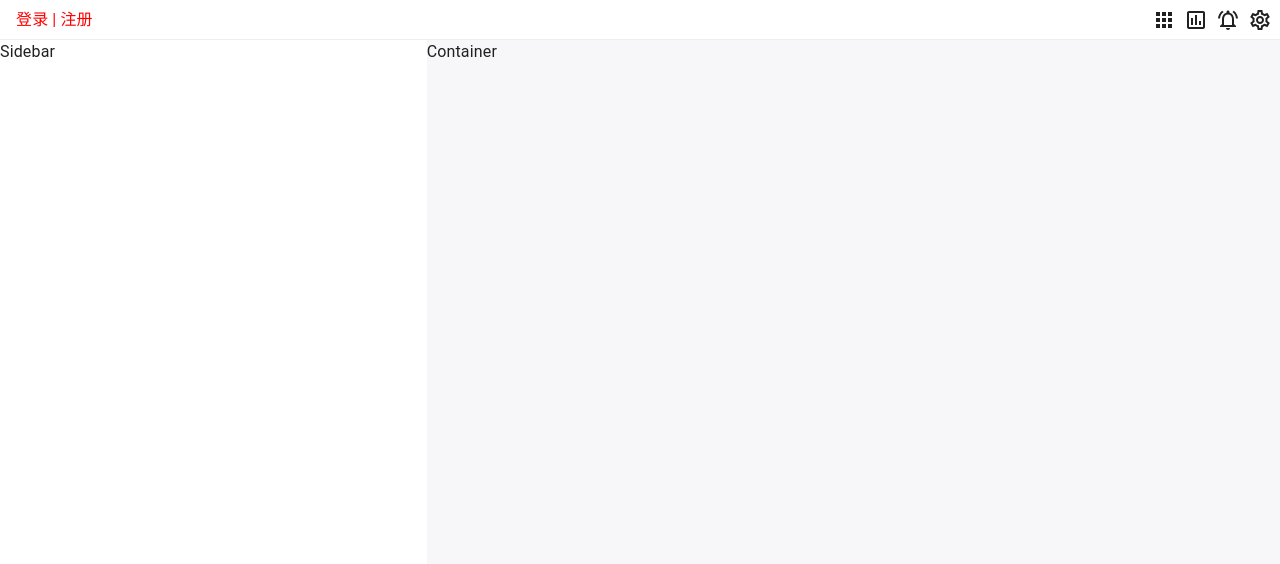
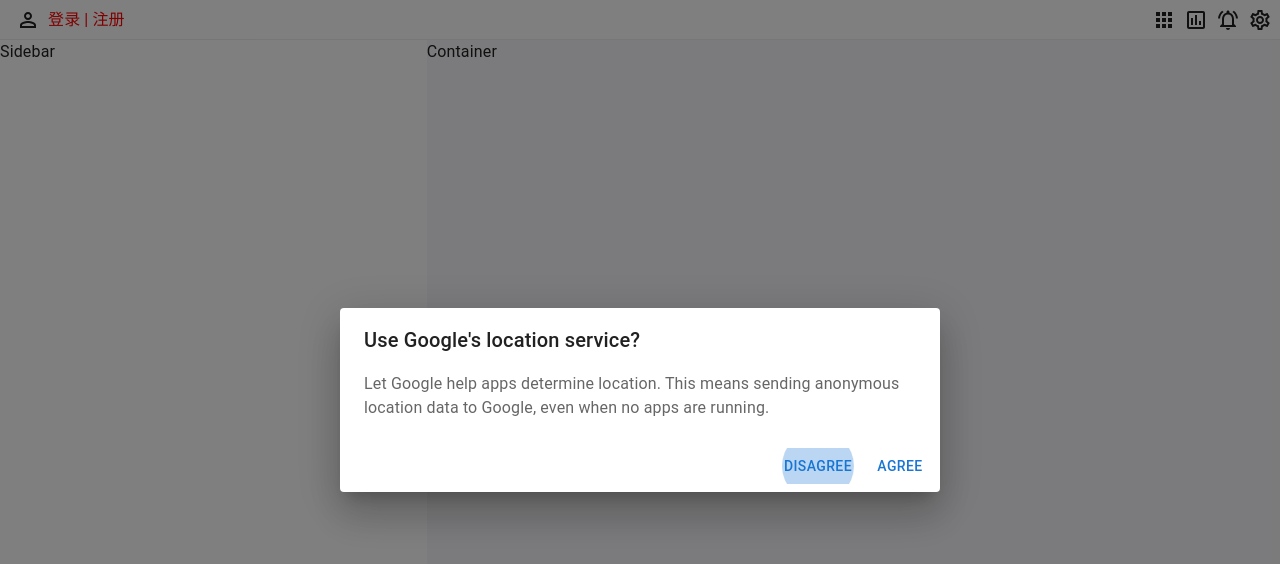
Before and after one commit to ChenHaoJie9527/mini-tomato-list, a React (Vite) app: page / in a window 1280 px wide. Both pictures are taken after a click on the element "登录". Shown: the top 564 px of the page. Built offline with nearby package versions, Linux system fonts and the light colour scheme.

Commit message:
feat: tomato-dialog-01

```diff
--- /dev/null
+++ b/src/common/dialog.tsx
@@ -0,0 +1,49 @@
+import { FC } from "react";
+import {
+  Dialog,
+  DialogContent,
+  DialogTitle,
+  useMediaQuery,
+  DialogContentText,
+  DialogActions,
+  Button,
+} from "@mui/material";
+import { useTheme } from "@mui/material/styles";
+
+interface DialogProps {
+  open: boolean;
+  setOpen: (open: boolean) => void;
+}
+
+export const TomatoDialog: FC<DialogProps> = ({ open, setOpen }) => {
+  const fullScreen = useMediaQuery(useTheme().breakpoints.down("md"));
+  const onClose = () => {
+    setOpen(false);
+  };
+  return (
+    <Dialog
+      fullScreen={fullScreen}
+      open={open}
+      onClose={onClose}
+      aria-aria-labelledby="responsive-dialog-title"
+    >
+      <DialogTitle id="tomato_id_dialog">
+        {"Use Google's location service?"}
+      </DialogTitle>
+      <DialogContent>
+        <DialogContentText>
+          Let Google help apps determine location. This means sending anonymous
+          location data to Google, even when no apps are running.
+        </DialogContentText>
+      </DialogContent>
+      <DialogActions>
+        <Button autoFocus onClick={onClose}>
+          Disagree
+        </Button>
+        <Button onClick={onClose} autoFocus>
+          Agree
+        </Button>
+      </DialogActions>
+    </Dialog>
+  );
+};
--- /dev/null
+++ b/src/common/index.ts
@@ -0,0 +1,3 @@
+import { TomatoDialog } from "./dialog";
+
+export { TomatoDialog };
--- a/src/components/Header.tsx
+++ b/src/components/Header.tsx
@@ -1,9 +1,11 @@
-import type { FC } from "react";
+import { FC, useState } from "react";
 import "../styles/Header.css";
 import AppsOutlinedIcon from "@mui/icons-material/AppsOutlined";
 import AssessmentOutlinedIcon from "@mui/icons-material/AssessmentOutlined";
 import NotificationsActiveOutlinedIcon from "@mui/icons-material/NotificationsActiveOutlined";
 import SettingsOutlinedIcon from "@mui/icons-material/SettingsOutlined";
+import PermIdentityOutlinedIcon from "@mui/icons-material/PermIdentityOutlined";
+import { TomatoDialog } from "../common";
 
 interface HeaderProps {
   content: string;
@@ -11,18 +13,32 @@ interface HeaderProps {
 }
 
 function HeaderRegisterAndLogin() {
+  const [open, setOpen] = useState(false);
   return (
+    <>
       <div className="headerIcon pr-2 pl-2">
-      <div className="">
-        <span className="cursor-pointer hover:text-[pink] text-[red]">
+        <div className="flex items-center">
+          <PermIdentityOutlinedIcon
+            className="mr-2 cursor-pointer hover:bg-[antiquewhite] transition-all"
+            onClick={() => setOpen(true)}
+          />
+          <span
+            className="cursor-pointer hover:bg-[antiquewhite] transition-all text-[red]"
+            onClick={() => setOpen(true)}
+          >
             登录
           </span>
           <span className="pr-1 pl-1 text-[red]">|</span>
-        <span className="cursor-pointer text-[red] hover:text-[pink]">
+          <span
+            className="cursor-pointer text-[red] hover:bg-[antiquewhite] transition-all"
+            onClick={() => setOpen(true)}
+          >
             注册
           </span>
         </div>
       </div>
+      <TomatoDialog open={open} setOpen={setOpen} />
+    </>
   );
 }
 
```
Lines whose indentation alone changed are shown as unchanged.
